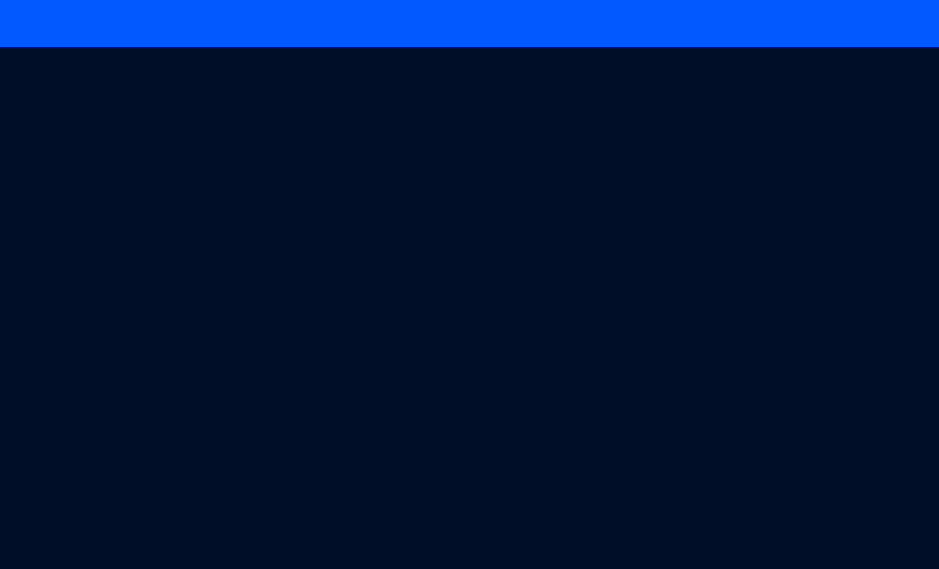
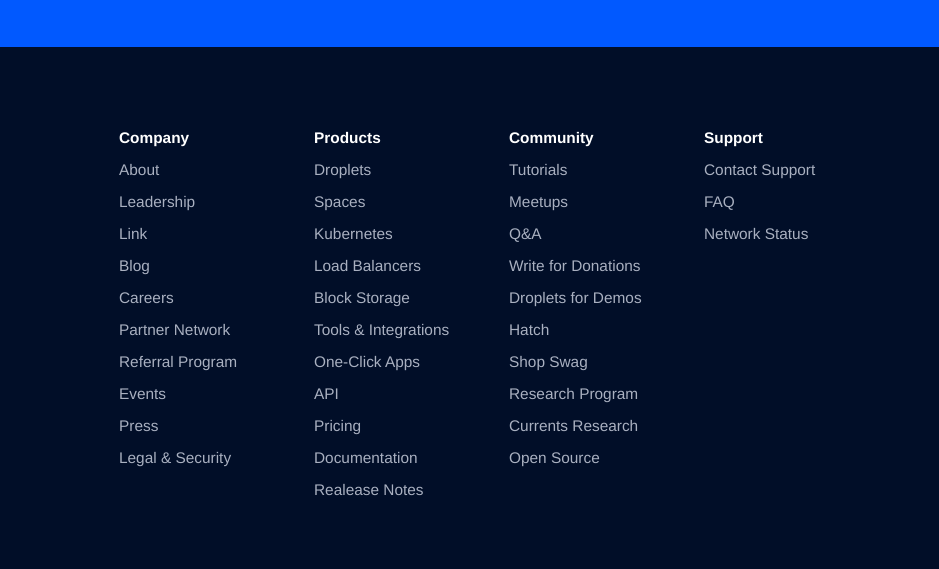
Before and after one commit to Luc051287/html-css-digitalocean, a plain HTML site: page index.html in a window 1280 px wide. Shown: the part 3727-4296 px from the top of the page, 341-1280 px from the left. Drawn offline with nearby package versions, Linux system fonts and the light colour scheme.

Commit message:
Tenth Version (2)

```diff
--- a/css/style.css
+++ b/css/style.css
@@ -571,7 +571,6 @@
 
 #footer_menus {
   background-color: #010E28;
-  height: 2000px;
   padding: 50px 0;
 }
 
@@ -604,3 +603,37 @@
 #footer_menus .social > a > i:hover {
   color: #FFFFFF;
 }
+
+#footer_menus ul {
+  width: 100%;
+  list-style-type: none;
+  padding-left: 0;
+  margin-top: 30px;
+}
+
+#footer_menus ul > li {
+  height: 30px;
+  margin-bottom: 2px;
+  font-size: 1.3em;
+}
+
+#footer_menus ul > li > a {
+  color: #A9B0C0;
+}
+
+#footer_menus ul > li > a:hover {
+  color: #FFFFFF;
+  text-decoration: none;
+}
+
+#footer_menus ul > li:first-child {
+  color: #FFFFFF;
+}
+
+@media (min-width: 768px) {
+
+  #footer_menus ul > li {
+    font-size: 1.1em;
+  }
+
+}
--- a/index.html
+++ b/index.html
@@ -443,17 +443,59 @@
             </div>
             <div class="col-xs-12 col-lg-8">
               <div class="row">
-                <div class="col-xs-12 col-md-6 col-lg-3">
-
+                <div class="col-xs-12 col-sm-6 col-md-6 col-lg-3">
+                  <ul>
+                    <li><b>Company</b></li>
+                    <li><a href="#">About</a></li>
+                    <li><a href="#">Leadership</a></li>
+                    <li><a href="#">Link</a></li>
+                    <li><a href="#">Blog</a></li>
+                    <li><a href="#">Careers</a></li>
+                    <li><a href="#">Partner Network</a></li>
+                    <li><a href="#">Referral Program</a></li>
+                    <li><a href="#">Events</a></li>
+                    <li><a href="#">Press</a></li>
+                    <li><a href="#">Legal & Security</a></li>
+                  </ul>
                 </div>
-                <div class="col-xs-12 col-md-6 col-lg-3">
-
+                <div class="col-xs-12 col-sm-6 col-md-6 col-lg-3">
+                  <ul>
+                    <li><b>Products</b></li>
+                    <li><a href="#">Droplets</a></li>
+                    <li><a href="#">Spaces</a></li>
+                    <li><a href="#">Kubernetes</a></li>
+                    <li><a href="#">Load Balancers</a></li>
+                    <li><a href="#">Block Storage</a></li>
+                    <li><a href="#">Tools & Integrations</a></li>
+                    <li><a href="#">One-Click Apps</a></li>
+                    <li><a href="#">API</a></li>
+                    <li><a href="#">Pricing</a></li>
+                    <li><a href="#">Documentation</a></li>
+                    <li><a href="#">Realease Notes</a></li>
+                  </ul>
                 </div>
-                <div class="col-xs-12 col-md-6 col-lg-3">
-
+                <div class="col-xs-12 col-sm-6 col-md-6 col-lg-3">
+                  <ul>
+                    <li><b>Community</b></li>
+                    <li><a href="#">Tutorials</a></li>
+                    <li><a href="#">Meetups</a></li>
+                    <li><a href="#">Q&A</a></li>
+                    <li><a href="#">Write for Donations</a></li>
+                    <li><a href="#">Droplets for Demos</a></li>
+                    <li><a href="#">Hatch</a></li>
+                    <li><a href="#">Shop Swag</a></li>
+                    <li><a href="#">Research Program</a></li>
+                    <li><a href="#">Currents Research</a></li>
+                    <li><a href="#">Open Source</a></li>
+                  </ul>
                 </div>
-                <div class="col-xs-12 col-md-6 col-lg-3">
-
+                <div class="col-xs-12 col-sm-6 col-md-6 col-lg-3">
+                  <ul>
+                    <li><b>Support</b></li>
+                    <li><a href="#">Contact Support</a></li>
+                    <li><a href="#">FAQ</a></li>
+                    <li><a href="#">Network Status</a></li>
+                  </ul>
                 </div>
               </div>
             </div>
```
